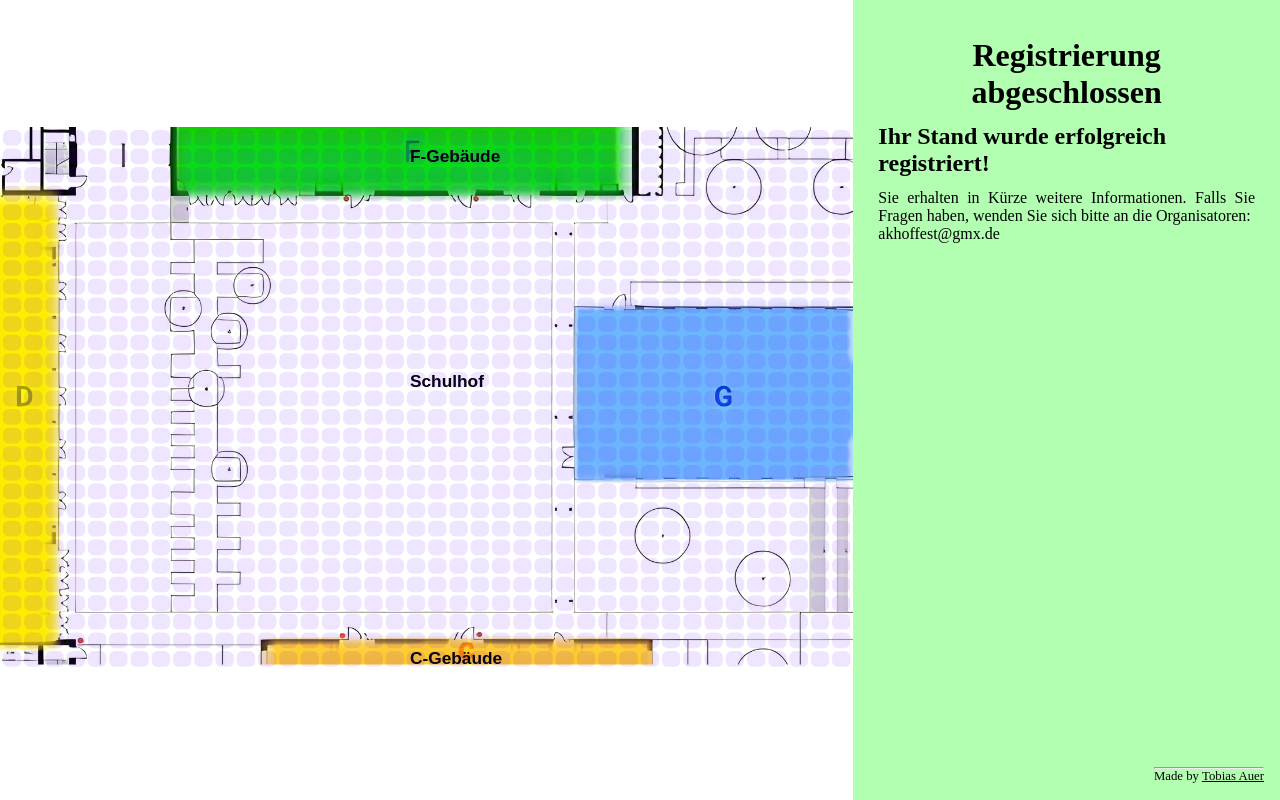
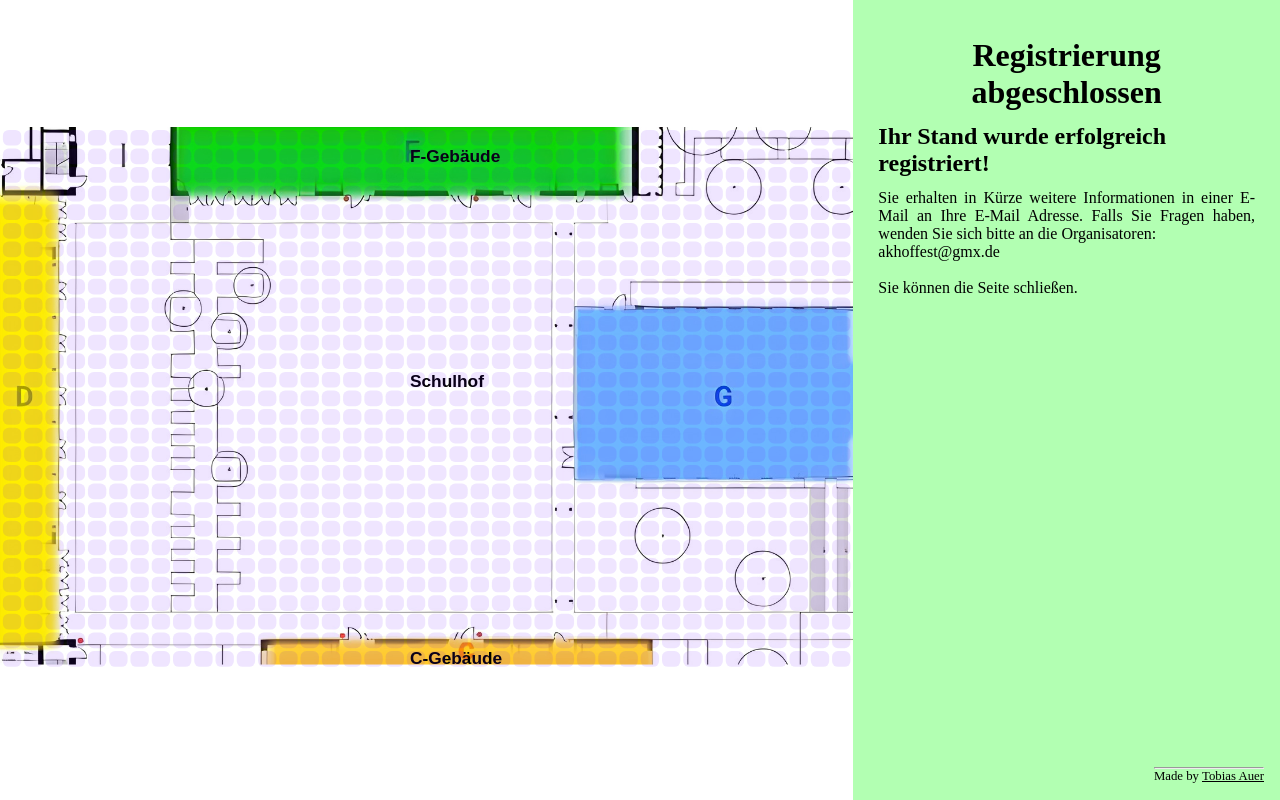
Before and after one commit to faolan-exe/hoffest_planung, a Python web app: template templates/index.html in a window 1280 px wide. Run offline with Jinja, Linux system fonts and the light colour scheme; the template is opened without the code that fills it, so the values that code supplies are empty.

Commit message:
updated text

```diff
--- a/templates/index.html
+++ b/templates/index.html
@@ -674,7 +674,7 @@
                   updateUI(
                     "Registrierung abgeschlossen",
                     "Ihr Stand wurde erfolgreich registriert! ",
-                    "Sie erhalten in Kürze weitere Informationen. Falls Sie Fragen haben, wenden Sie sich bitte an die Organisatoren: <br>akhoffest@gmx.de",
+                    "Sie erhalten in Kürze weitere Informationen in einer E-Mail an Ihre E-Mail Adresse. Falls Sie Fragen haben, wenden Sie sich bitte an die Organisatoren: <br>akhoffest@gmx.de<br><br>Sie können die Seite schließen.",
                     "",
                     "",
                     ""
```
